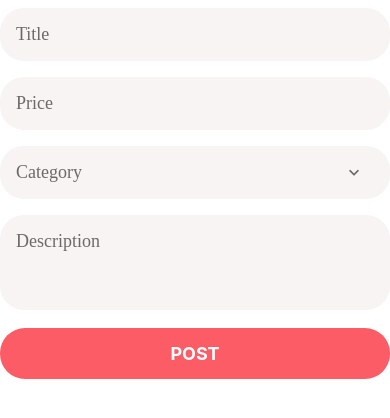
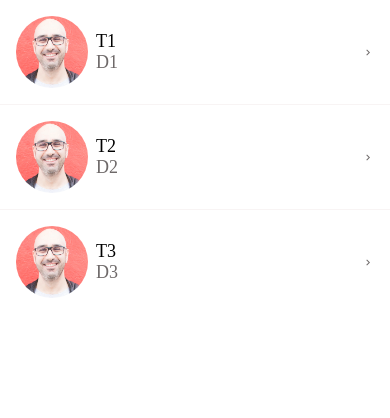
Before and after one commit to benNjogu/DoneWithIt, a React Native app: screen / in a window 390 px wide. Shown: the top 418 px of the page. Built offline with nearby package versions, Linux system fonts and the light colour scheme.

Commit message:
Adding chevrons

```diff
--- a/App.js
+++ b/App.js
@@ -1,8 +1,7 @@
 import React, { useState } from "react";
-import Screen from "./app/components/Screen";
-import LoginScreen from "./app/screens/LoginScreen";
-import ListingEditScreen from "./app/screens/ListingEditScreen";
+
+import MessagesScreen from "./app/screens/MessagesScreen";
 
 export default function App() {
-  return <ListingEditScreen />;
+  return <MessagesScreen />;
 }
--- a/app/components/ListItem.js
+++ b/app/components/ListItem.js
@@ -4,6 +4,7 @@ import {
   GestureHandlerRootView,
   Swipeable,
 } from "react-native-gesture-handler";
+import { MaterialCommunityIcons } from "@expo/vector-icons";
 
 import colors from "../../config/colors";
 import AppText from "./AppText";
@@ -29,6 +30,10 @@ function ListItem({
                 <AppText style={styles.subTitle}>{subTitle}</AppText>
               )}
             </View>
+            <MaterialCommunityIcons
+              color={colors.medium}
+              name="chevron-right"
+            />
           </View>
         </TouchableHighlight>
       </Swipeable>
@@ -38,6 +43,7 @@ function ListItem({
 
 const styles = StyleSheet.create({
   container: {
+    alignItems: "center",
     flexDirection: "row",
     padding: 16,
     backgroundColor: colors.white,
@@ -45,6 +51,7 @@ const styles = StyleSheet.create({
   detailsContainer: {
     marginLeft: 8,
     justifyContent: "center",
+    flex: 1,
   },
   image: {
     width: 72,
```
